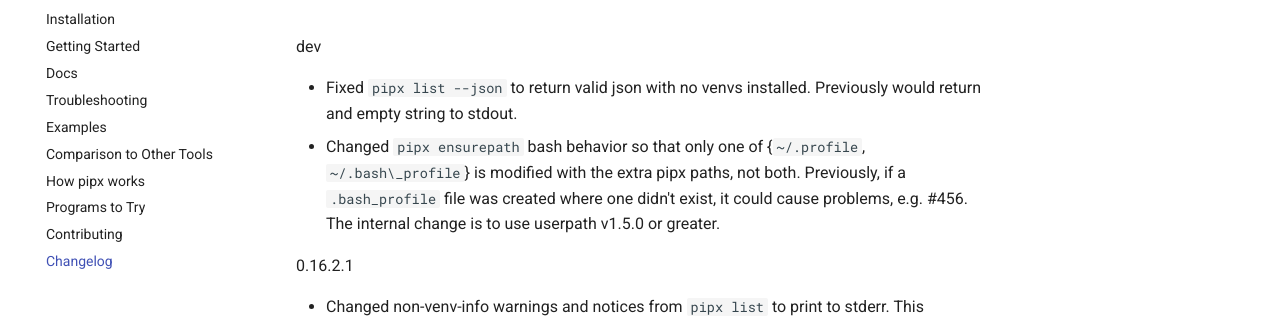
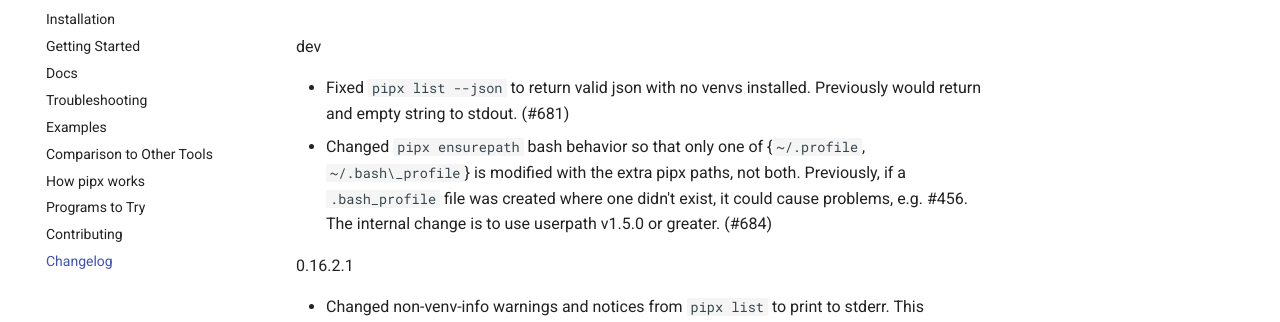
Before and after one commit to pypa/pipx, an MkDocs documentation site: the page built from docs/changelog.md, in a window 1280 px wide and 900 px high. Shown: the part 146-468 px from the top of the window. Built offline with MkDocs 1.6.1 and Material for MkDocs 9.7.7, drawn with Linux system fonts in a browser that asks for light colours; comment, search, counter and statistics services are not loaded.

Commit message:
Add PR #s to changelog entries.

```diff
--- a/docs/changelog.md
+++ b/docs/changelog.md
@@ -1,7 +1,7 @@
 dev
 
-- Fixed `pipx list --json` to return valid json with no venvs installed.  Previously would return and empty string to stdout.
-- Changed `pipx ensurepath` bash behavior so that only one of {`~/.profile`, `~/.bash\_profile`} is modified with the extra pipx paths, not both.  Previously, if a `.bash_profile` file was created where one didn't exist, it could cause problems, e.g. #456. The internal change is to use userpath v1.5.0 or greater.
+- Fixed `pipx list --json` to return valid json with no venvs installed.  Previously would return and empty string to stdout. (#681)
+- Changed `pipx ensurepath` bash behavior so that only one of {`~/.profile`, `~/.bash\_profile`} is modified with the extra pipx paths, not both.  Previously, if a `.bash_profile` file was created where one didn't exist, it could cause problems, e.g. #456. The internal change is to use userpath v1.5.0 or greater. (#684)
 
 0.16.2.1
 
```
